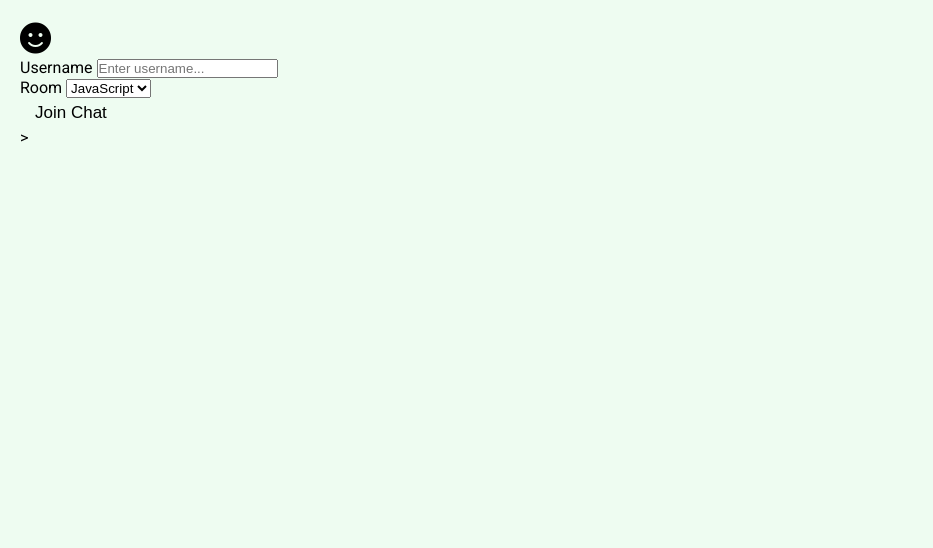
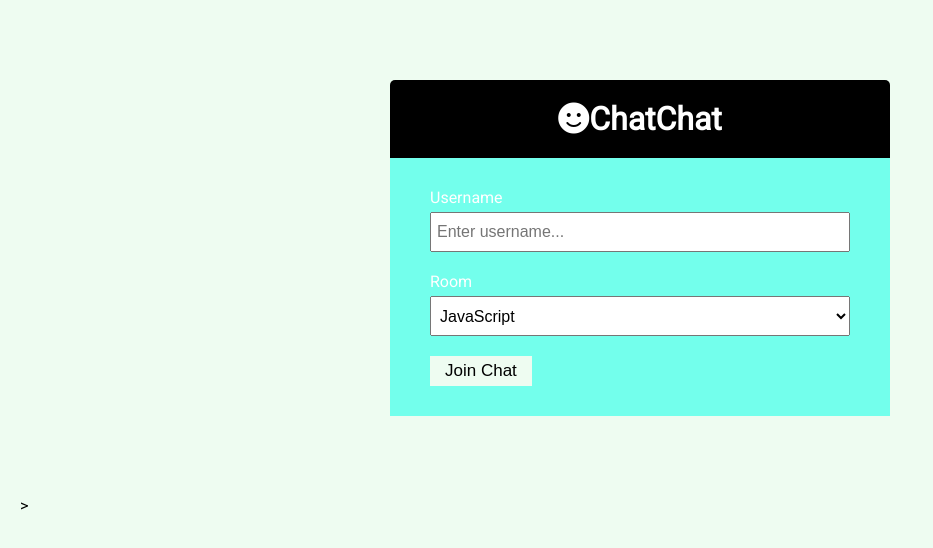
Before and after one commit to mevairmc/ChatChat, a website: page public/index.html in a window 1280 px wide. Shown: the whole page, without its empty margins (0-933 px from the left). Drawn offline with Linux system fonts and the light colour scheme.

Commit message:
added temporary styles to index page

```diff
--- a/package.json
+++ b/package.json
@@ -4,7 +4,7 @@
   "description": "Real Chat application",
   "main": "server.js",
   "scripts": {
-    "start": "noder server",
+    "start": "node server",
     "dev": "nodemon server"
   },
   "repository": {
--- a/public/css/style.css
+++ b/public/css/style.css
@@ -36,3 +36,55 @@ a {
 	border: 0;
 	font-size: 17px;
 }
+
+/* Join Page */
+.rooms-container {
+	max-width: 500px;
+	margin: 80px auto;
+	color: #fff;
+}
+
+.rooms--header {
+	text-align: center;
+	padding: 20px;
+	background: var(--dark-color-a);
+	border-top-left-radius: 5px;
+	border-top-right-radius: 5px;
+}
+
+.rooms-main {
+	padding: 30px 40px;
+	background: var(--dark-color-b);
+}
+
+.rooms-main p {
+	margin-bottom: 20px;
+}
+
+.rooms-main .form-control {
+	margin-bottom: 20px;
+}
+
+.rooms-main label {
+	display: block;
+	margin-bottom: 5px;
+}
+
+.rooms-main input[type='text'] {
+	font-size: 16px;
+	padding: 5px;
+	height: 40px;
+	width: 100%;
+}
+
+.rooms-main select {
+	font-size: 16px;
+	padding: 5px;
+	height: 40px;
+	width: 100%;
+}
+
+.join-main .btn {
+	margin-top: 20px;
+	width: 100%;
+}
--- a/index.html
+++ b/public/index.html
@@ -10,13 +10,13 @@
 			integrity="sha256-mmgLkCYLUQbXn0B1SRqzHar6dCnv9oZFPEC1g1cwlkk="
 			crossorigin="anonymous"
 		/>
-    <Link rel="stylesheet" href="./public/css/style.css">
+    <Link rel="stylesheet" href="./css/style.css">
     <title>ChatChat</title>
   </head>
   <body>
     <div class="rooms-container">
-      <header>
-        <h1><i class="fas fa-smile"></i></h1>
+      <header class="rooms--header">
+        <h1><i class="fas fa-smile"></i>ChatChat</h1>
       </header>
       <main class="rooms-main">
         <form action="chat.html">
```
Also changed, not shown: server.js (added, +12 -0 lines), 1 other file.
